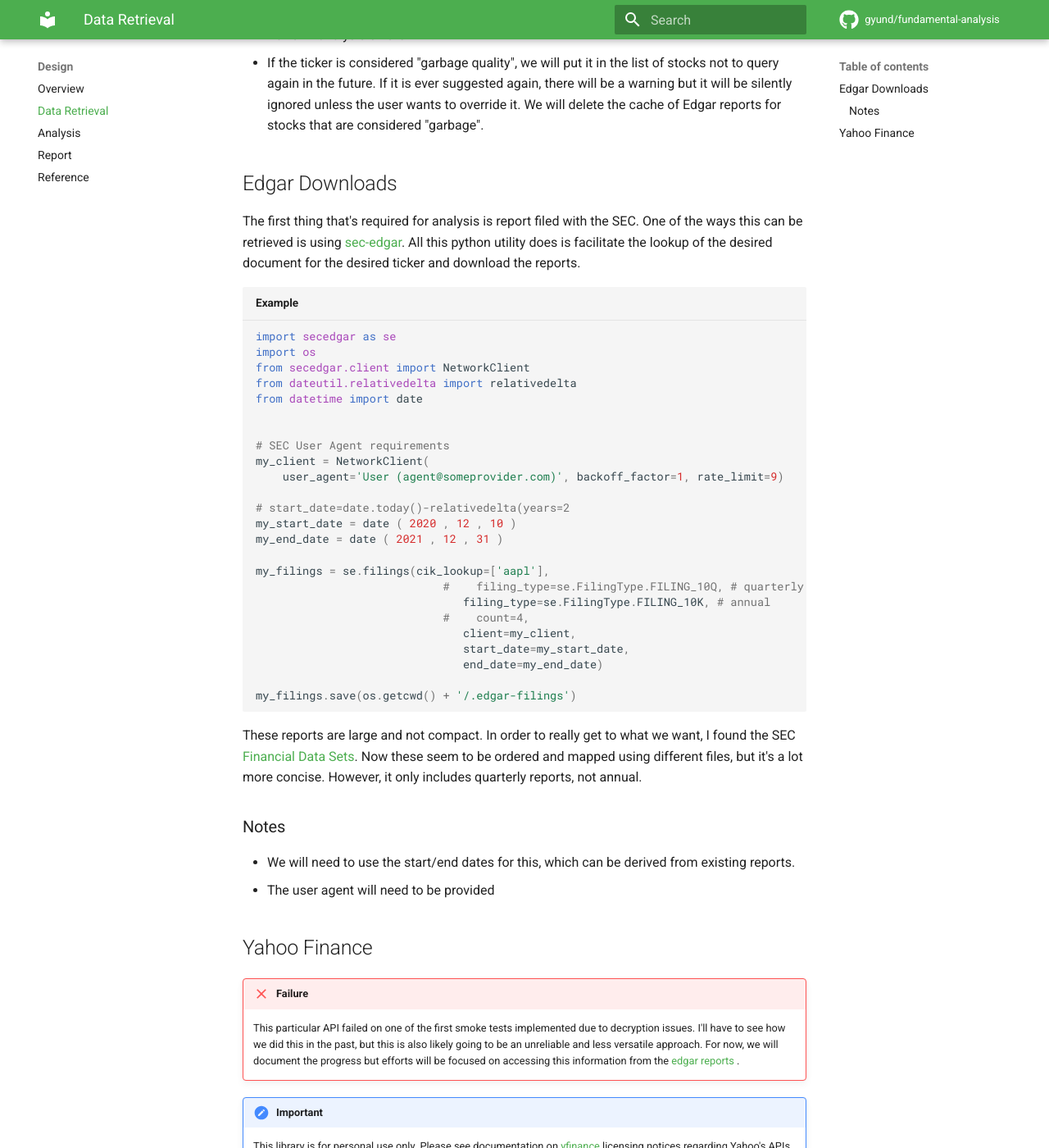
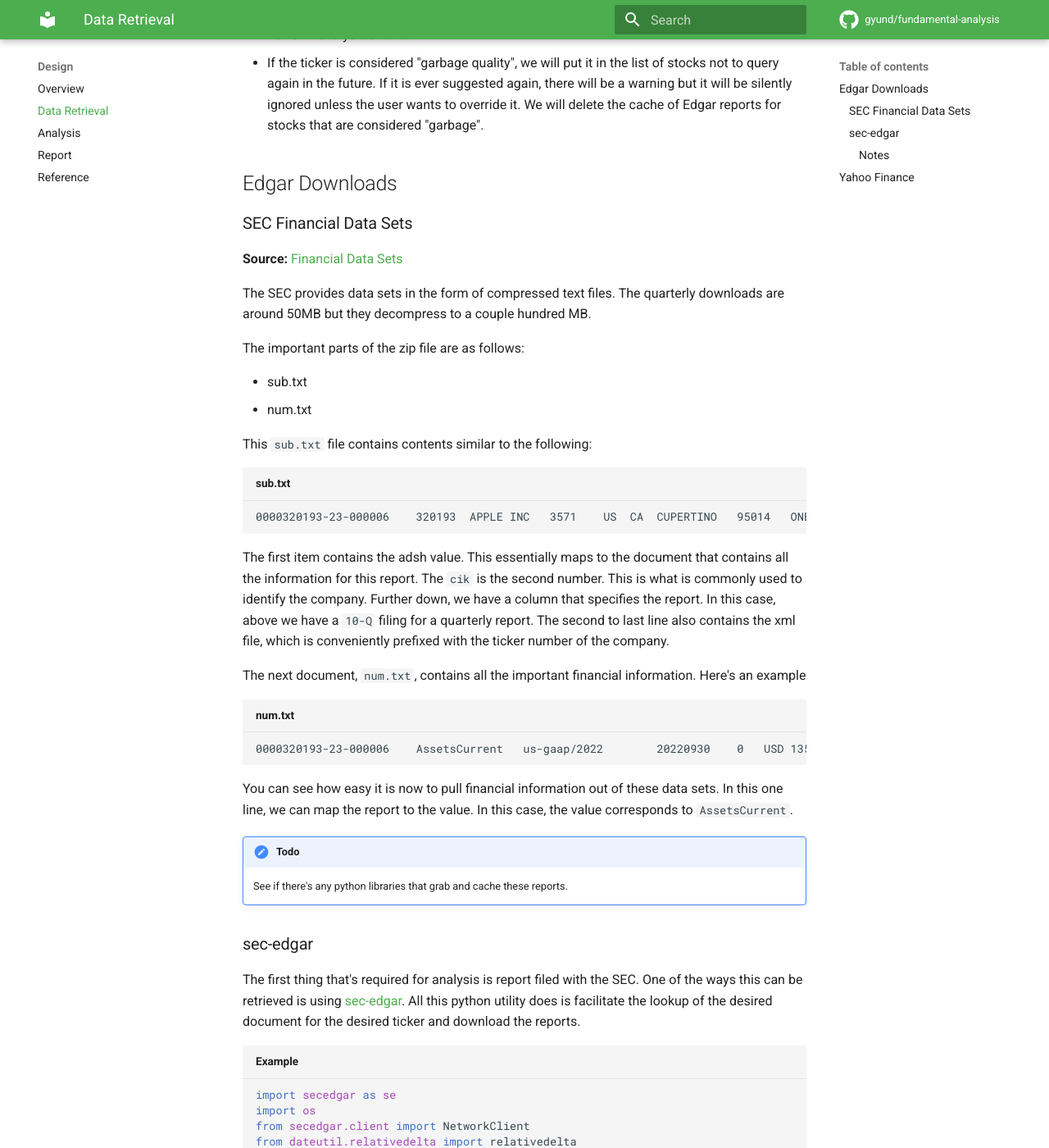
Before and after one commit to gyund/fundamental-analysis, an MkDocs documentation site: the page built from docs/docs/design/data-retrieval.md, in a window 1280 px wide and 1400 px high, scrolled down 406 px. Shown: the whole window at 82% size. Built offline with MkDocs 1.6.1 and Material for MkDocs 9.7.7, drawn with Linux system fonts in a browser that asks for light colours; comment, search, counter and statistics services are not loaded.

Commit message:
Documenta how the sec data sets work

````diff
--- a/docs/docs/design/data-retrieval.md
+++ b/docs/docs/design/data-retrieval.md
@@ -15,6 +15,38 @@ There's is A LOT of data, and we can't download gigabytes of data. The general i
 - If the ticker is considered "garbage quality", we will put it in the list of stocks not to query again in the future. If it is ever suggested again, there will be a warning but it will be silently ignored unless the user wants to override it. We will delete the cache of Edgar reports for stocks that are considered "garbage".
 
 ## Edgar Downloads
+
+### SEC Financial Data Sets
+
+**Source:** [Financial Data Sets](https://www.sec.gov/dera/data/financial-statement-data-sets)
+
+The SEC provides data sets in the form of compressed text files. The quarterly downloads are around 50MB but they decompress to a couple hundred MB.
+
+The important parts of the zip file are as follows:
+
+- sub.txt
+- num.txt
+
+This `sub.txt` file contains contents similar to the following:
+
+``` title="sub.txt"
+0000320193-23-000006	320193	APPLE INC	3571	US	CA	CUPERTINO	95014	ONE APPLE PARK WAY		(408) 996-1010	US	CA	CUPERTINO	95014	ONE APPLE PARK WAY		US	CA	942404110	APPLE INC	20070109	1-LAF	0	0930	10-Q	20221231	2023	Q1	20230203	2023-02-02 18:02:00.0	0	1	aapl-20221231_htm.xml	1
+```
+
+The first item contains the adsh value. This essentially maps to the document that contains all the information for this report. The `cik` is the second number. This is what is commonly used to identify the company. Further down, we have a column that specifies the report. In this case, above we have a `10-Q` filing for a quarterly report. The second to last line also contains the xml file, which is conveniently prefixed with the ticker number of the company.
+
+The next document, `num.txt`, contains all the important financial information. Here's an example
+
+``` title="num.txt"
+0000320193-23-000006	AssetsCurrent	us-gaap/2022		20220930	0	USD	135405000000.0000
+```
+
+You can see how easy it is now to pull financial information out of these data sets. In this one line, we can map the report to the value. In this case, the value corresponds to `AssetsCurrent`.
+
+!!! todo
+    See if there's any python libraries that grab and cache these reports.
+
+### sec-edgar
 
 The first thing that's required for analysis is report filed with the SEC. One of the ways this can be retrieved is using [sec-edgar](https://github.com/sec-edgar/sec-edgar). All this python utility does is facilitate the lookup of the desired document for the desired ticker and download the reports.
 
@@ -47,7 +79,7 @@ my_filings.save(os.getcwd() + '/.edgar-filings')
 
 These reports are large and not compact. In order to really get to what we want, I found the SEC [Financial Data Sets](https://www.sec.gov/dera/data/financial-statement-data-sets). Now these seem to be ordered and mapped using different files, but it's a lot more concise. However, it only includes quarterly reports, not annual.
 
-### Notes
+#### Notes
 
 - We will need to use the start/end dates for this, which can be derived from existing reports.
 - The user agent will need to be provided
--- a/docs/mkdocs.yml
+++ b/docs/mkdocs.yml
@@ -31,6 +31,12 @@ markdown_extensions:
           format: !!python/name:pymdownx.superfences.fence_code_format
   - pymdownx.arithmatex:
       generic: true
+  - pymdownx.highlight:
+      anchor_linenums: true
+      line_spans: __span
+      pygments_lang_class: true
+  - pymdownx.inlinehilite
+  - pymdownx.snippets
 extra_javascript:
   - https://unpkg.com/tablesort@5.3.0/dist/tablesort.min.js
   - javascripts/tablesort.js
````
